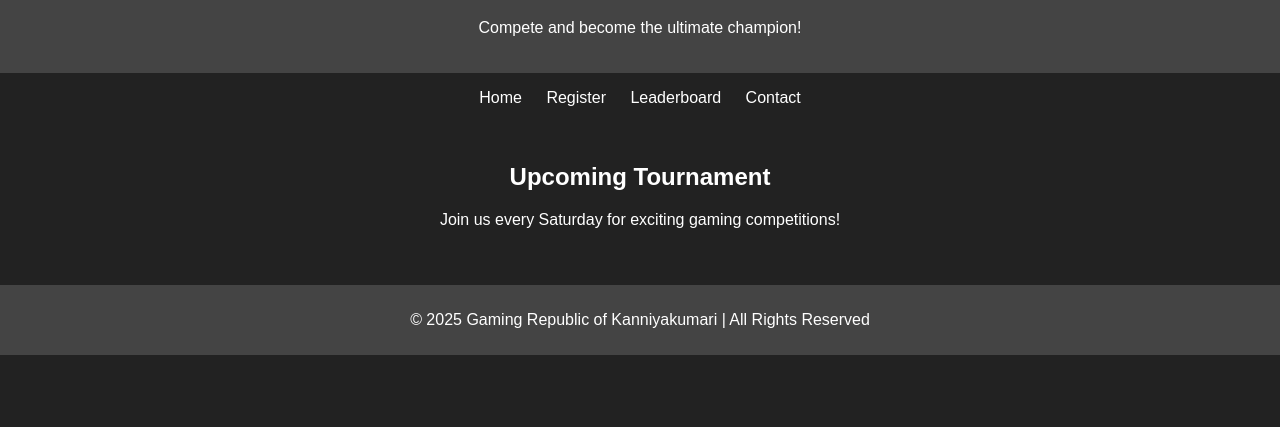
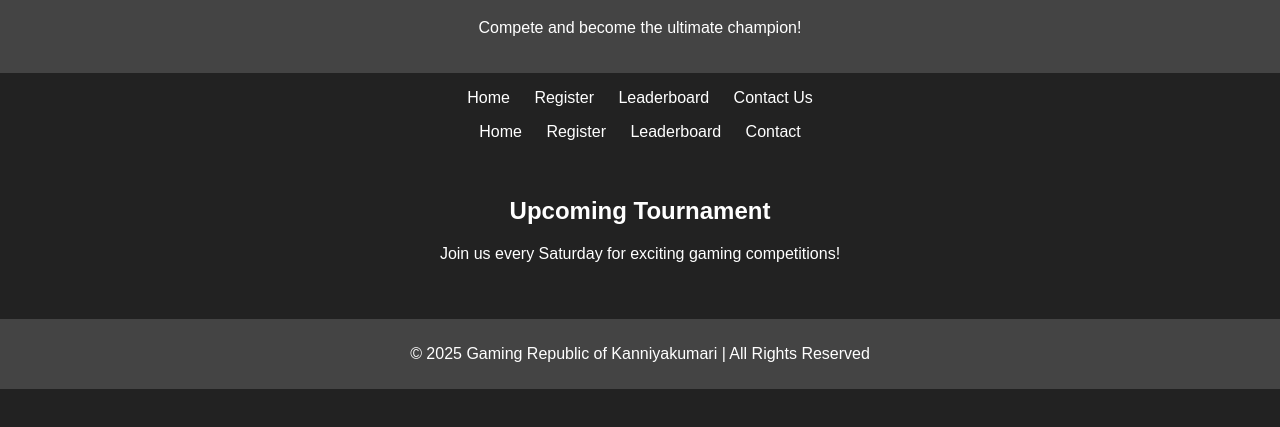
Before and after one commit to Libinesh909/Gaming-Tournament-, a plain HTML site: page index.html in a window 1280 px wide. Shown: the part 81-508 px from the top of the page. Drawn offline with Linux system fonts and the light colour scheme.

Commit message:
Update index.html

```diff
--- a/index.html
+++ b/index.html
@@ -11,6 +11,14 @@
         <h1>Welcome to the Gaming Tournament</h1>
         <p>Compete and become the ultimate champion!</p>
     </header>
+    <nav>
+  <ul>
+    <li><a href="index.html">Home</a></li>
+    <li><a href="register.html">Register</a></li>
+    <li><a href="leaderboard.html">Leaderboard</a></li>
+    <li><a href="contact.html">Contact Us</a></li>
+  </ul>
+    </nav>
     <nav>
         <ul>
             <li><a href="#">Home</a></li>
```
